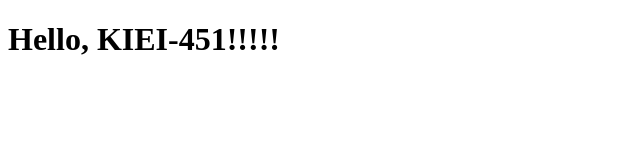
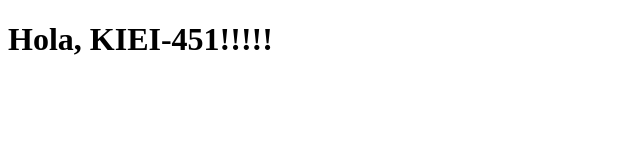
Before and after one commit to lkz4253/week2-lab, a plain HTML site: page index.html in a window 1280 px wide. Shown: the whole page, without its empty margins (0-640 px from the left). Drawn offline with Linux system fonts and the light colour scheme.

Commit message:
change to hola

```diff
--- a/index.html
+++ b/index.html
@@ -6,6 +6,6 @@
     <title>Hello</title>
 </head>
 <body>
-    <h1>Hello, KIEI-451!!!!!</h1>
+    <h1>Hola, KIEI-451!!!!!</h1>
 </body>
 </html>
```
